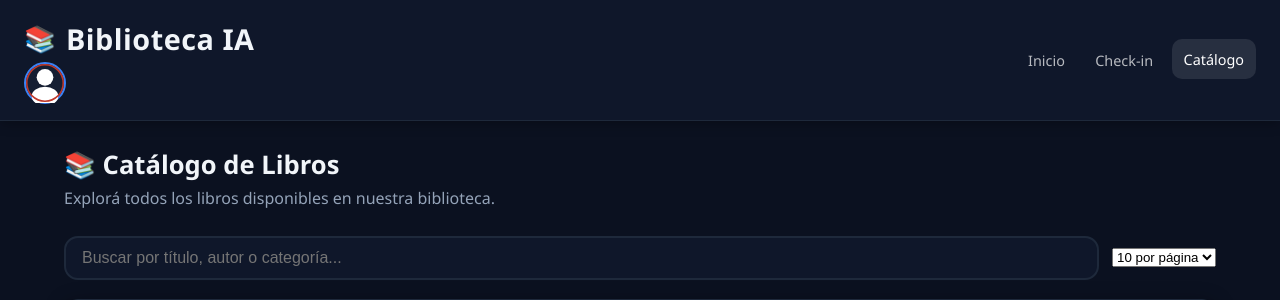
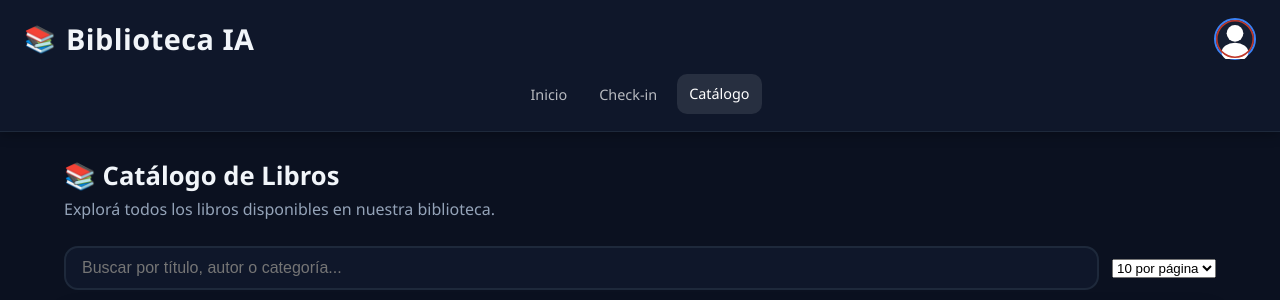
Before and after one commit to lionelmedina1200/pruebas-biblio-ia, a Flask app: page /catalogo in a window 1280 px wide. Shown: the top 300 px of the page. Run offline with Flask 3, Linux system fonts and the light colour scheme; a user stored in the database is signed in; data comes from the database, SQL or seed files in the repository; data that the repository does not hold is empty.

Commit message:
Add files via upload

```diff
--- a/static/css/style.css
+++ b/static/css/style.css
@@ -85,11 +85,35 @@ h3 { font-size: clamp(1rem, 2vw, 1.2rem); }
 .btn-toggle:hover { background: var(--azul-claro); color: #fff; }
 
 /* Header */
-.header { background: var(--azul-oscuro); padding: 1rem 1.5rem; display: flex; align-items: center; justify-content: space-between; box-shadow: 0 2px 12px rgba(0,0,0,0.3); position: sticky; top: 0; z-index: 100; flex-wrap: wrap; gap: 1rem; border-bottom: 1px solid var(--border); }
+.header {
+    background: var(--azul-oscuro);
+    padding: 1rem 1.5rem;
+    display: flex;
+    flex-direction: column;  /* Cambiado a columna */
+    align-items: center;     /* Centrado horizontal */
+    box-shadow: 0 2px 12px rgba(0,0,0,0.3);
+    position: sticky;
+    top: 0;
+    z-index: 100;
+    gap: 0.8rem;
+    border-bottom: 1px solid var(--border);
+}
+.header-top {
+    display: flex;
+    align-items: center;
+    justify-content: space-between;
+    width: 100%;
+}
 .logo { display: flex; align-items: center; gap: 10px; color: #fff; }
 .logo-icon { font-size: 1.6rem; }
 .logo h1 { font-weight: 700; letter-spacing: 0.5px; margin: 0; }
-.header-nav { display: flex; gap: 0.4rem; flex-wrap: wrap; justify-content: center; }
+.header-nav {
+    display: flex;
+    gap: 0.5rem;
+    flex-wrap: wrap;
+    justify-content: center; /* Centrado */
+    width: 100%;
+}
 .nav-link { color: rgba(255,255,255,0.7); text-decoration: none; padding: 8px 12px; border-radius: 10px; transition: var(--transicion); font-weight: 500; font-size: 0.9rem; white-space: nowrap; min-height: 40px; display: flex; align-items: center; }
 .nav-link:hover, .nav-link.active { background: rgba(255,255,255,0.1); color: #fff; transform: translateY(-1px); }
 .user-menu { display: flex; align-items: center; }
```
Also changed, not shown: templates/index.html (+4 -4 lines).
